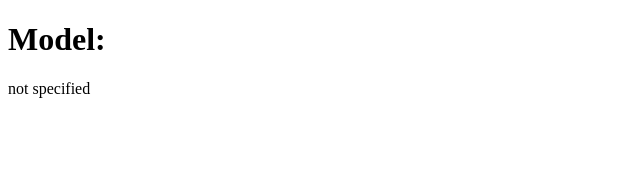
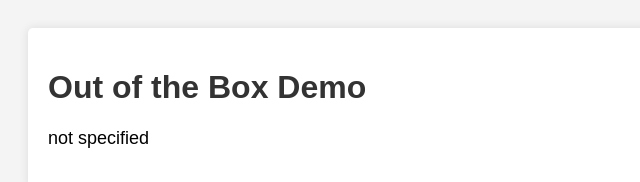
Before and after one commit to hbc864/hbc864.github.io, a plain HTML site: page modelDemo.html in a window 1280 px wide. Shown: the whole page, without its empty margins (0-640 px from the left). Drawn offline with Linux system fonts and the light colour scheme.

Commit message:
Update modelDemo.html

```diff
--- a/modelDemo.html
+++ b/modelDemo.html
@@ -4,10 +4,29 @@
     <meta charset="UTF-8">
     <meta name="viewport" content="width=device-width, initial-scale=1.0">
     <title>Display Query Parameter</title>
+    <style>
+        body {
+            font-family: Arial, sans-serif;
+            background-color: #f4f4f4;
+            padding: 20px;
+        }
+        #container {
+            background-color: #fff;
+            padding: 20px;
+            border-radius: 5px;
+            box-shadow: 0 0 10px rgba(0, 0, 0, 0.1);
+        }
+        h1 {
+            color: #333;
+        }
+        p {
+            font-size: 18px;
+        }
+    </style>
 </head>
 <body>
-    <div id="content">
-        <h1>Model:</h1>
+    <div id="container">
+        <h1>Out of the Box Demo</h1>
         <p id="model"></p>
     </div>
     <script src="script.js"></script>
```
